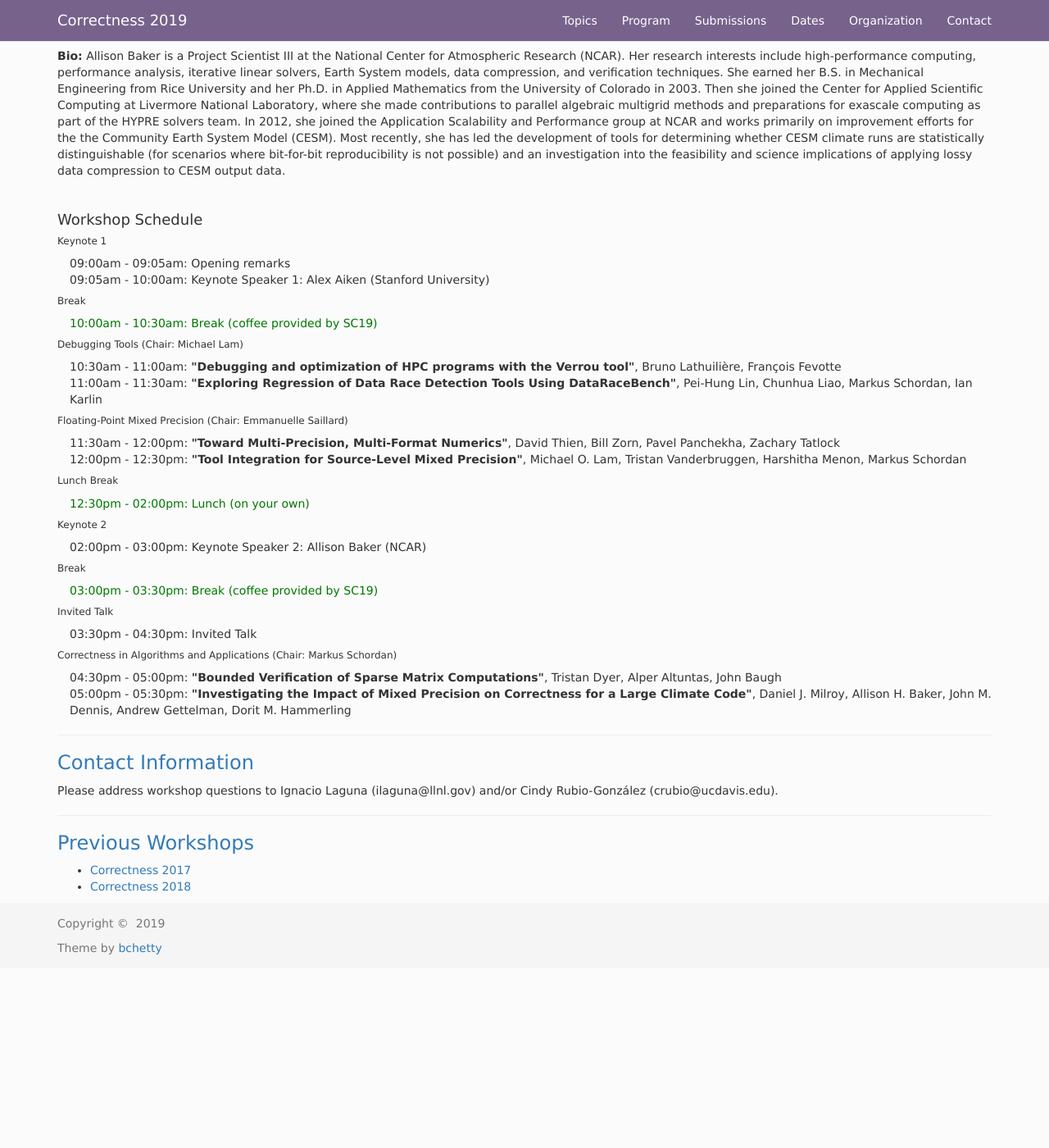
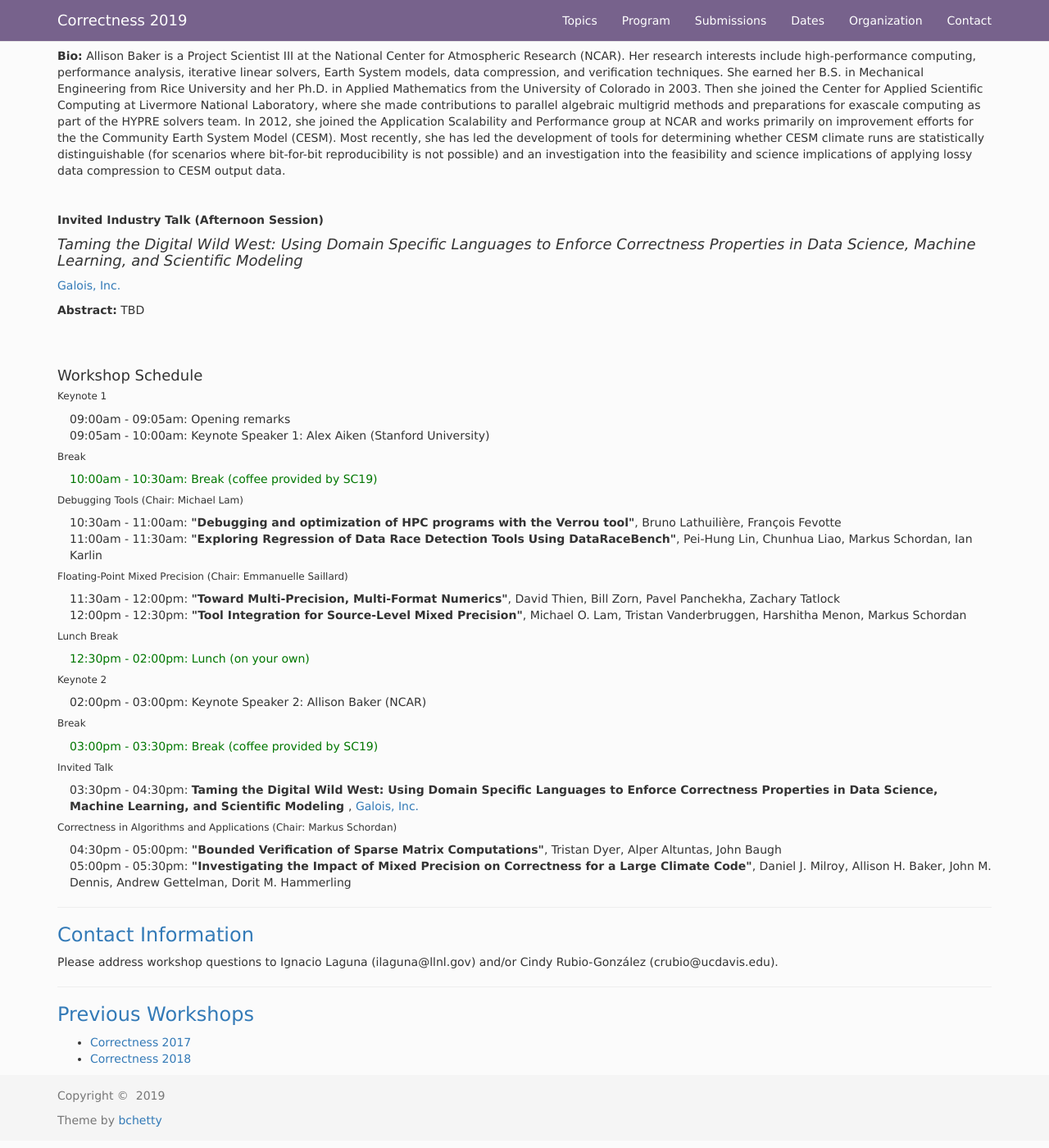
Before and after one commit to correctness-workshop/2019, a Jekyll site: the page built from index.md, in a window 1280 px wide and 1400 px high, scrolled down 3322 px. Shown: the whole window at 82% size. Built offline with Jekyll 4.4.1, drawn with Linux system fonts in a browser that asks for light colours; nearby versions of some CDN libraries; the list of posts is cut into pages by our own code; before the commit the page ends 4513 px from its top, so only the background shows below that.

Commit message:
added invited talk title

```diff
--- a/index.md
+++ b/index.md
@@ -156,6 +156,18 @@ Allison Baker is a Project Scientist III at the National Center for Atmospheric
 
 <br />
 
+**Invited Industry Talk (Afternoon Session)**
+<br />
+
+
+#### *Taming the Digital Wild West: Using Domain Specific Languages to Enforce Correctness Properties in Data Science, Machine Learning, and Scientific Modeling*
+[Galois, Inc.](https://galois.com/)
+
+**Abstract:** TBD
+
+<br />
+<br />
+
 #### Workshop Schedule
 
 
@@ -204,7 +216,7 @@ Allison Baker is a Project Scientist III at the National Center for Atmospheric
 
 ###### Invited Talk
 <table>
-<tr><td width="15">  </td> <td>03:30pm - 04:30pm:  Invited Talk  </td> </tr>
+<tr><td width="15">  </td> <td>03:30pm - 04:30pm:  <b> Taming the Digital Wild West: Using Domain Specific Languages to Enforce Correctness Properties in Data Science, Machine Learning, and Scientific Modeling </b>, <a href="https://galois.com/">Galois, Inc.</a>  </td> </tr>
 </table>
 
 ###### Correctness in Algorithms and Applications (Chair: Markus Schordan)
```
